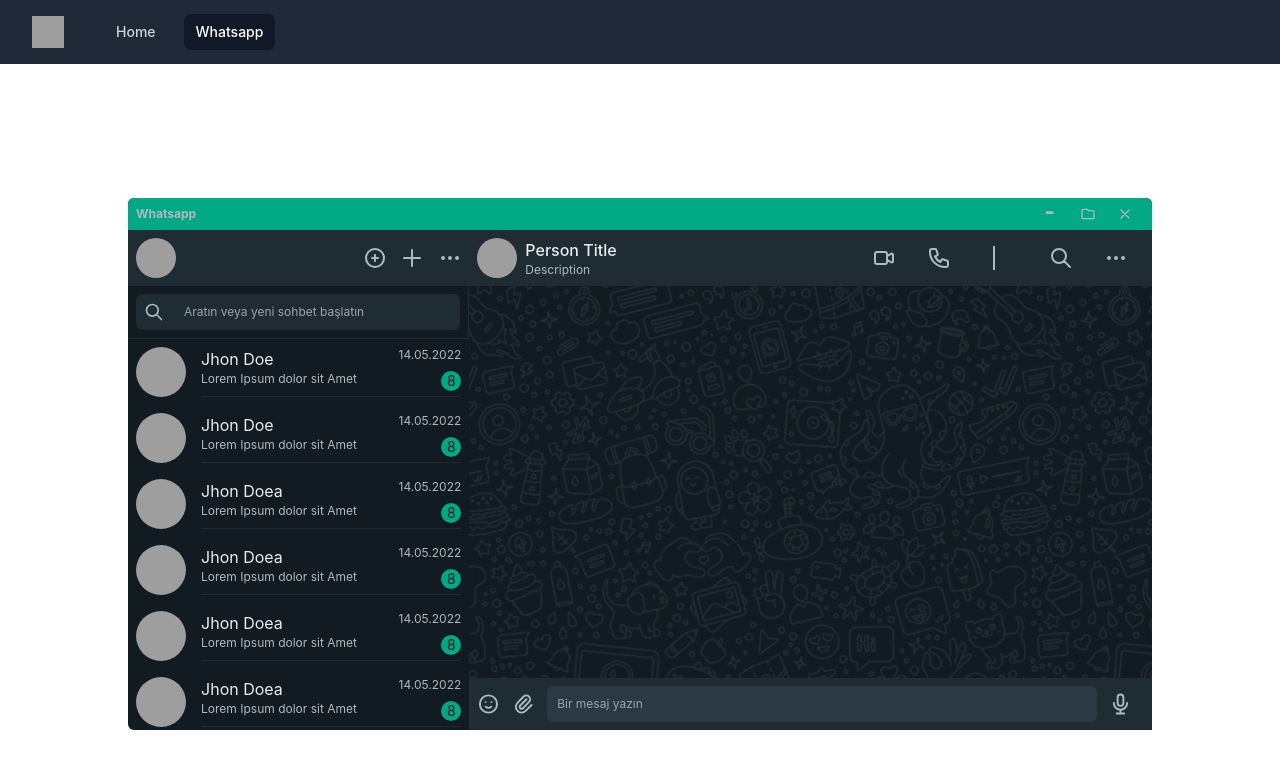
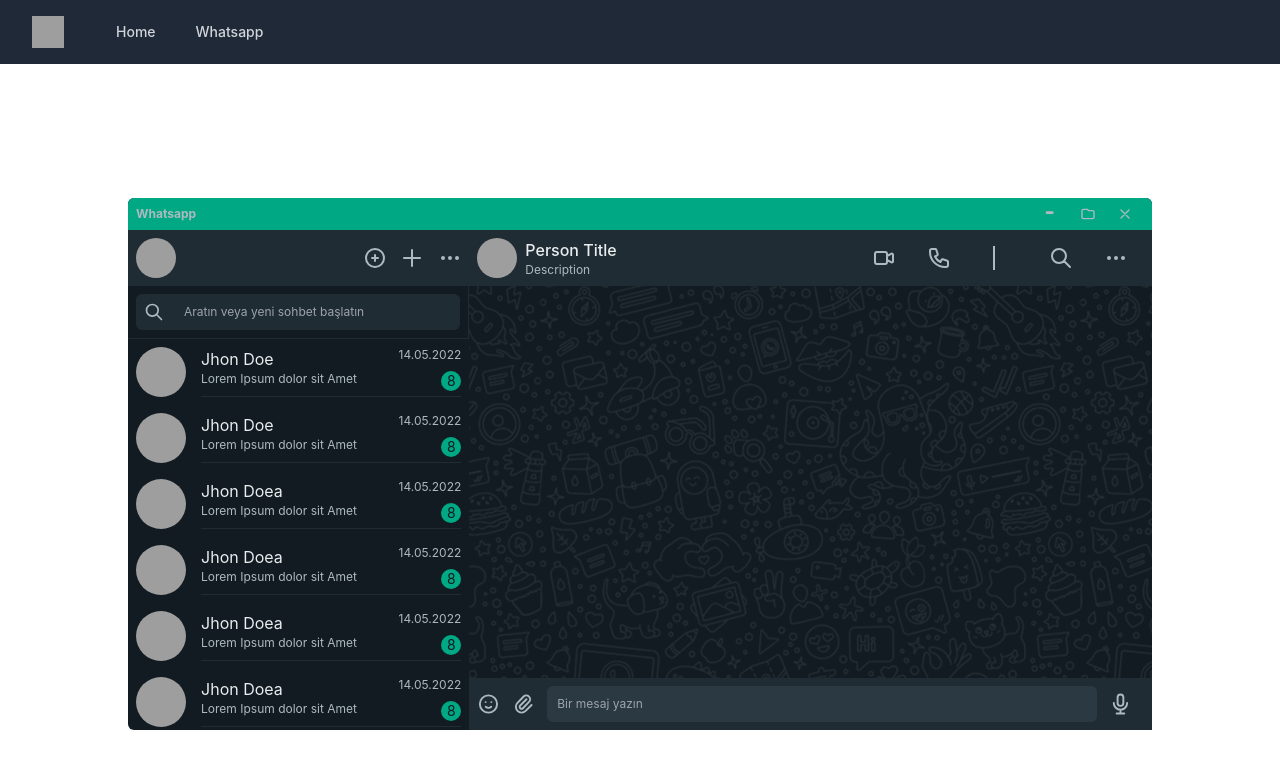
Before and after one commit to TopGuru777/whatsapp-telegram-next.s, a Next.js app: page /whatsapp in a window 1280 px wide. Shown: the top 768 px of the page. Built offline with nearby package versions, Linux system fonts and the light colour scheme; grey boxes are pictures that could not be loaded.

Commit message:
Layout added

```diff
--- /dev/null
+++ b/src/components/Layout.js
@@ -0,0 +1,18 @@
+import React, { Children } from "react";
+import Header from 'components/Header';
+
+const HeaderLayout = () => {
+    return <Header />
+}
+
+const Layout = (props) => {
+    const {children} = props;
+    return (
+        <>
+            <HeaderLayout />
+            {children}
+        </>
+    )
+}
+
+export default Layout;
--- a/src/pages/_app.js
+++ b/src/pages/_app.js
@@ -1,5 +1,6 @@
 import '../../styles/globals.css';
 import Head from 'next/head';
+import Layout from 'components/Layout';
 
 function MyApp({ Component, pageProps }) {
   return (
@@ -9,7 +10,9 @@
         <meta name="description" content="Tailwind Some Works" />
         <link rel="icon" href="/favicon.ico" />
       </Head>
+      <Layout>
         <Component {...pageProps} />
+      </Layout>
     </>
   )
 }
--- a/src/pages/home/index.js
+++ b/src/pages/home/index.js
@@ -1,12 +1,7 @@
-/* This example requires Tailwind CSS v2.0+ */
-import Header from 'components/Header'
-
-
 export default function Home() {
   return (
     <>
       <div className="min-h-full">
-        <Header currentPage='Home'/>
         <main>
           <div className='flex items-center justify-center h-screen'>
             <h1 className='text-2xl font-medium'>Welcome !</h1>
--- a/src/pages/whatsapp/index.js
+++ b/src/pages/whatsapp/index.js
@@ -1,5 +1,3 @@
-/* This example requires Tailwind CSS v2.0+ */
-import Header from "components/Header";
 import ChatCard from "./components/ChatCard";
 import { chatCard } from "./data";
 
@@ -25,7 +23,6 @@
   return (
     <>
       <div className="h-screen">
-        <Header currentPage="Whatsapp" />
         <main className="flex items-center justify-center h-screen">
           <div className="w-4/5 max-w-5xl rounded-md bg-wp-secondary-200">
             <header className="flex justify-between p-2 text-xs text-wp-white-200 rounded-t-md bg-wp-primary">
```
Lines whose indentation alone changed are shown as unchanged.
